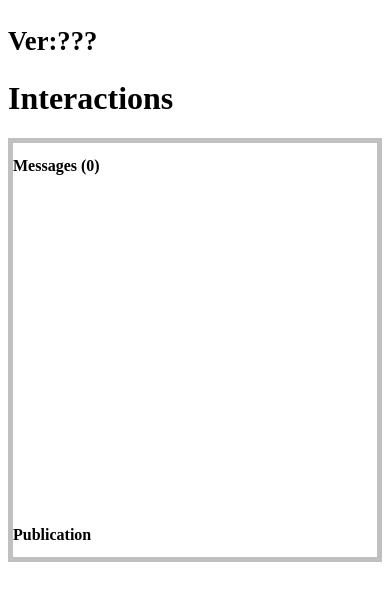
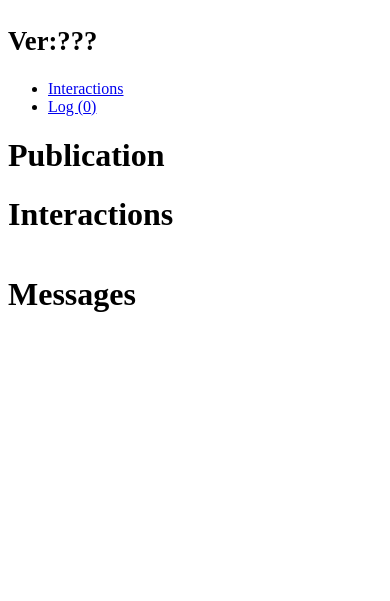
Before and after one commit to BioGRID/IMS3, a PHP site: page /home.php in a window 390 px wide. Shown: the top 601 px of the page. Run offline with PHP 8.4, Linux system fonts and the light colour scheme; data that the repository does not hold is empty.

Commit message:
got bootstrap tabs working

```diff
--- a/www/home.php
+++ b/www/home.php
@@ -17,38 +17,36 @@ $ims=new IMS\config('ims.json');
 </head><body>
 
 
+<h1 id="title"><?php print $ims->title(); ?> <small>Ver:<?php print $ims->version(); ?></small></h1>
+
 <div class="container">
-  <div class="starter-template">
-  <h1 id="title"><?php print $ims->title(); ?> <small>Ver:<?php print $ims->version(); ?></small></h1>
+<ul class="nav nav-tabs">
+  <li class="active"><a href="#interaction_tab" data-toggle="tab">Interactions</a></li>
+  <!-- li><a href="#conversion" data-toggle="tab">ID Conversion</a></li -->
+  <li><a href="#log_tab" data-toggle="tab">Log (<span class="message-count">0</span>)</a></li>
+</ul>
+</div>
+
+<div class="tab-content container">
+  <div class="tab-pane active" id="interaction_tab">
+    <h1>Publication</h1>
+    <input type="hidden" id="pubmed" style="width:100%">
+    <h1>Interactions <span class="interaction_count"></span></h1>
+    <div class="row">
+      <div class="col-md-9"><table class="table table-hover"><tbody id="interactions"></tbody></table></div>
+      <aside class="col-md-3 panel-group" id="publication"><div class="panel panel-default"></div></aside>
+    </div>
+
+  </div>
+  <!-- div class="tab-pane" id="conversion">Convert</div -->
+  <div class="tab-pane" id="log_tab">
+    <h1>Messages</h1>
+    <div id="log"></div>
   </div>
 </div>
 
-<div class="container">
-  <div class="row">
-  <div class="col-md-9">
 
 
-  <!-- h1>Something Else</h1>
-  <p>Some text here.</p -->
-
-
-  <h1>Interactions <span class="interaction_count"></span></h1>
-  <input type="hidden" id="pubmed" style="width:100%">
-  <table class="table table-hover"><tbody id="interactions"></tbody></table>
-
-  </div><!-- .col-md-9 -->
-
-  <aside class="col-md-3">
-
-  <h1>Messages (<span class="message-count">0</span>)</h1>
-  <div id="messages"></div>
-
-  <h1>Publication</h1>
-  <div class="panel-group" id="publication"><div class="panel panel-default"></div></div>
-
-  </aside><!-- .col-md-3 -->
-
-</div>
 
 
 </body></html>
--- a/www/ims.css
+++ b/www/ims.css
@@ -1,11 +1,6 @@
 aside{
     font-size:small;
-    border:1ex solid silver;
 }
 aside h1{
     font-size:medium;
 }
-#messages{
-    height:25em;
-    overflow:scroll;
-}
--- a/www/ims.js
+++ b/www/ims.js
@@ -43,7 +43,7 @@ IMS={
     mc.text(count);
 
     // prepend new messages to list
-    list=$('#messages');
+    list=$('#log');
     for(var row in messages){
       msg=messages[row];
       t=IMS.php_error(msg['type']);
```
Also changed, not shown: 1 other file.
